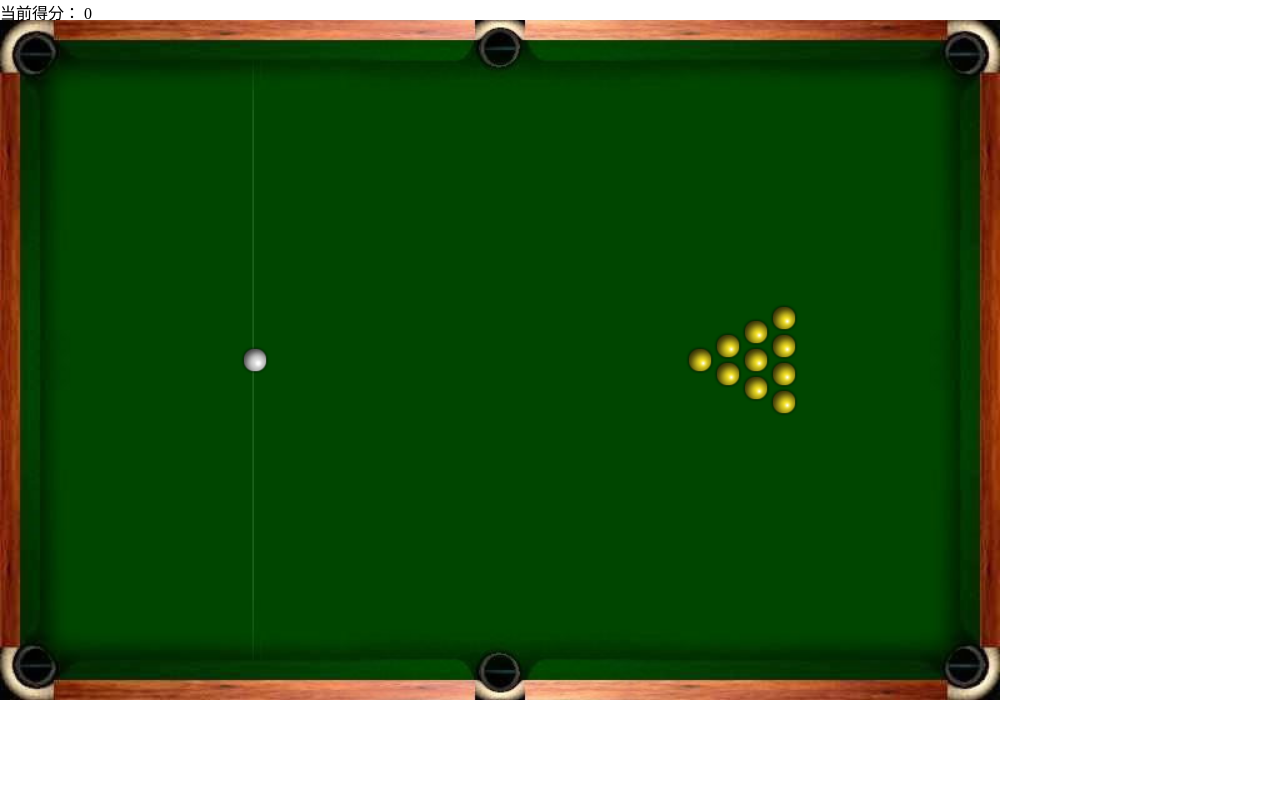
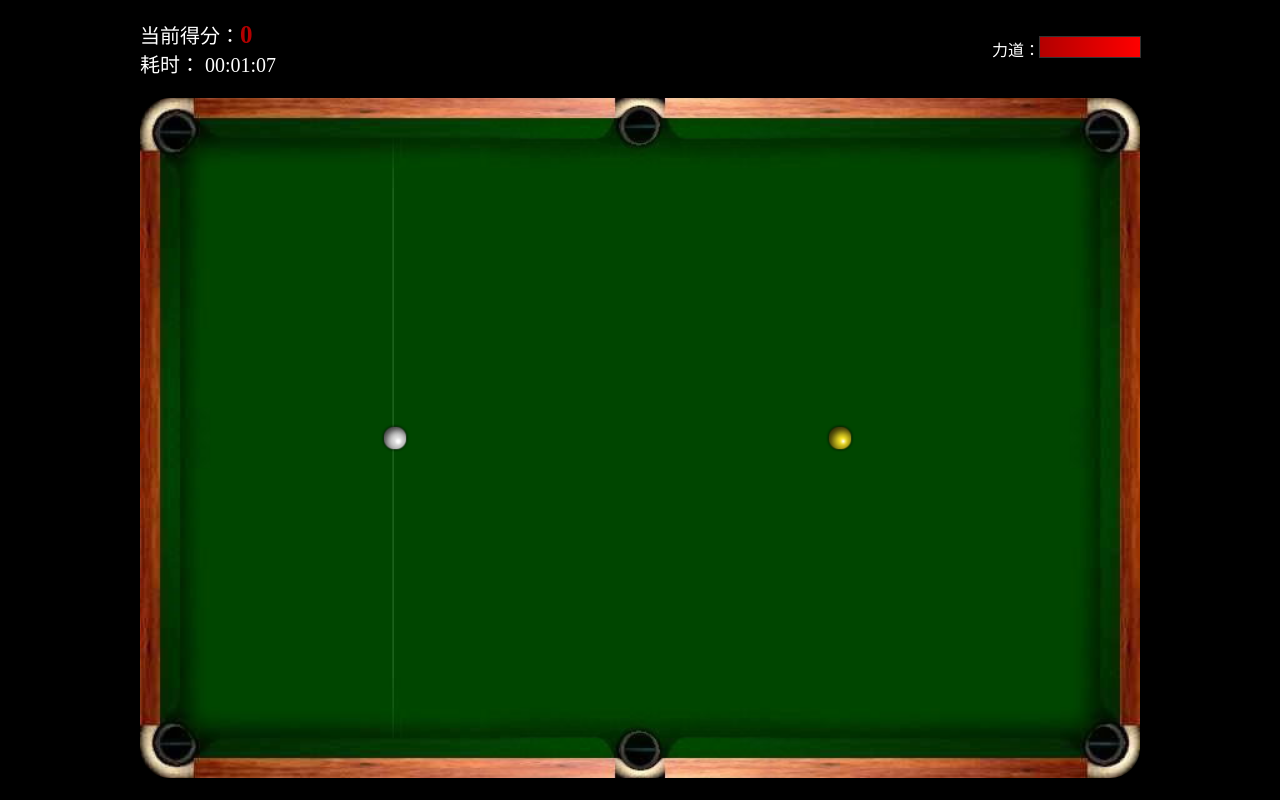
Before and after one commit to hhzzcc/desk-ball-game, a website with bundled scripts: page src/index.html in a window 1280 px wide. Built offline with nearby package versions, Linux system fonts and the light colour scheme.

Commit message:
feat: 增加力道、胜利条件

```diff
--- a/src/index.html
+++ b/src/index.html
@@ -6,20 +6,69 @@
     <title>桌球游戏</title>
     <style>
         body {
+            display: flex;
+            flex-direction: column;
+            align-items: center;
             overflow: hidden;
+            background: #000;
+            color: #fff;
         }
 
         * {
             margin: 0;
+            box-sizing: border-box;
+        }
+
+        .bar {
+            width: 1000px;
+            display: flex;
+            justify-content: space-between;
+            align-items: center;
+            padding: 20px 0;
+            cursor: none;
+        }
+
+        .score-content {
+            font-size: 20px;
+        }
+
+        .score {
+            font-size: 25px;
+            font-weight: bolder;
+            color: rgba(255, 0, 0, .7);
+        }
+
+        .power {
+            display: flex;
+        }
+
+        .process-content {
+            box-shadow: 0 0 0 1px #333;
+            width: 100px;
+            height: 20px;
+            background: linear-gradient(to right, rgba(255, 0 , 0, .7), red);
+            overflow: hidden;
+        }
+
+        .process {
+            position: relative;
+            width: 100%;
+            height: 100%;
+            left: 100px;
+            background: #fff;
         }
 
         .content {
             position: relative;
+            width: 1000px;
+            height: 680px;
+
         }
 
         .scene {
             background: url('./imgs/desk.jpg') 100% 100%;
             background-size: contain;
+            border-radius: 30px;
         }
 
         canvas {
@@ -31,10 +80,10 @@
             justify-content: center;
             align-items: center;
             position: absolute;
-            top: 20px;
+            top: 0;
             left: 0;
-            width: 1000px;
-            height: 680px;
+            bottom: 0;
+            right: 0;
             color: #fff;
             font-weight: bolder;
             letter-spacing: 4px;
@@ -47,17 +96,25 @@
 
         canvas {
             position: absolute;
-            top: 20px;
+            top: 0;
             left: 0;
         }
     </style>
 </head>
 <body>
+    <div class="bar">
+        <div class="score-content">
+            当前得分：<span class="score">0</span>
+            <div>耗时： <span class="time">00:00:00</span></div>
+        </div>
+        <div class="power">
+            力道：
+            <div class="process-content">
+                <div class="process"></div>
+            </div>
+        </div>
+    </div>
     <div class="content">
-        <div>
-            当前得分：
-            <span class="score">0</span>
-        </div>
         <canvas class="scene" width="1000" height="680"></canvas>
         <canvas class="cover" width="1000" height="680"></canvas>
         <div class="toast"></div>
--- a/src/index.js
+++ b/src/index.js
@@ -6,5 +6,5 @@ const cover = document.querySelector('.cover');
 const desk = new Desk();
 desk.init({
     scene,
-    cover
+    cover,
 });
--- a/src/js/desk.js
+++ b/src/js/desk.js
@@ -4,22 +4,40 @@ import { collisionChecking } from './collision.js';
 
 const BALL_WIDTH = 28;
 const BALL_HEIGHT = 28;
+const $process = document.querySelector('.process');
 export class Desk {
     constructor() {}
 
     async init({ scene, cover }) {
         this.balls = [];
         this.currentBallsLength = 0;
+        this.F = 100;
+        this.timmer  = 60;
         this.score = 0;
+        this.isDown = false;
+        this.isWin = false;
         this.scene = scene;
         this.sceneCtx = scene.getContext('2d');
         this.cover = cover;
         this.coverCtx = cover.getContext('2d');
         await this.initBall();
 
-        cover.addEventListener('mousemove', e => {
-            const x = e.clientX;
-            const y = e.clientY;
+
+        const $time = document.querySelector('.time');
+        const updateTime = () => {
+            if (this.isWin) return;
+            setTimeout(() => {
+                this.timmer ++;
+                const str = this.getTimeStr();
+                $time.textContent = str;
+                updateTime();
+            }, 1000);
+        };
+        updateTime();
+
+        this.cover.addEventListener('mousemove', e => {
+            const x = e.layerX;
+            const y = e.layerY;
             this.coverCtx.clearRect(0, 0, this.scene.width, this.scene.height);
             this.coverCtx.beginPath();
             this.coverCtx.moveTo(this.balls[0].x, this.balls[0].y);
@@ -33,10 +51,23 @@ export class Desk {
             this.coverCtx.stroke();
         });
 
-        cover.addEventListener('click', e => {
-            const x = e.clientX;
-            const y = e.clientY;
-            const F = 15;
+
+        this.cover.addEventListener('mousedown', e => {
+            this.isDown = true;
+            const addF = () => {
+                if (!this.isDown) return;
+                this.updateF(this.F - 1);
+                requestAnimationFrame(addF);
+            };
+            addF();
+
+        });
+
+        this.cover.addEventListener('mouseup', e => {
+            this.isDown = false;
+            const x = e.layerX;
+            const y = e.layerY;
+            const F = this.F / 3;
             const whiteBall = this.balls[0];
 
             const vecX = x - whiteBall.x;
@@ -54,7 +85,7 @@ export class Desk {
     async initBall() {
         const ball = new Ball();
         const promises = [ball.init({ w: BALL_WIDTH, h: BALL_HEIGHT, x: 255, y: this.scene.height / 2, vx: 0, vy: 0, url: '/src/imgs/white-ball.png', type: 'white' })];
-        for (let col = 0; col < 4; col++) {
+        for (let col = 0; col < 1; col++) {
             for (let i = 0; i < col + 1; i++) {
                 const ball = new Ball();
                 const promise = ball.init({ w: BALL_WIDTH, h: BALL_HEIGHT, x: 700 + col * BALL_WIDTH, y: this.scene.height / 2 + i * BALL_HEIGHT - col * BALL_HEIGHT / 2, vx: 0, vy: 0, url: '/src/imgs/yellow-ball.png' });
@@ -87,7 +118,7 @@ export class Desk {
                 this.draw(ball);
                 this.balls.unshift(ball);
             }
-            console.log(this.currentBallsLength, this.balls.length);
+
             if (this.currentBallsLength > this.balls.length) {
                 await this.toast('牛逼牛逼');
                 this.currentBallsLength = this.balls.length;
@@ -95,10 +126,21 @@ export class Desk {
             else {
                 await this.toast('不行啊兄弟');
             }
+
+            if (this.balls.length === 1) {
+                this.win();
+            }
             this.cover.style.zIndex = 9;
+            this.updateF(99);
             return;
         };
         requestAnimationFrame(() => this.run());
+    }
+
+    // 力道
+    updateF(f) {
+        this.F = f === - 1 ? 99 : f % 100;
+        $process.style.transform = `translateX(${this.F - 100}px)`;
     }
 
     // 得分
@@ -106,6 +148,13 @@ export class Desk {
         this.score ++;
         const $score = document.querySelector('.score');
         $score.textContent = this.score;
+    }
+
+    getTimeStr() {
+        const hh = ~~(this.timmer / 3600);
+        const mm = ~~((this.timmer - hh) / 60);
+        const ss = this.timmer - hh * 3600 - mm * 60;
+        return `${hh < 10 ? '0' + hh : hh}:${mm < 10 ? '0' + mm : mm}:${ss < 10 ? '0' + ss : ss}`;
     }
 
     // 进球
@@ -212,4 +261,10 @@ export class Desk {
         });
 
     }
+
+    win() {
+        this.isWin = true;
+        alert(`恭喜你胜利了，总耗时 ${this.getTimeStr()} 再来一局？`);
+        location.reload();
+    }
 }
```
